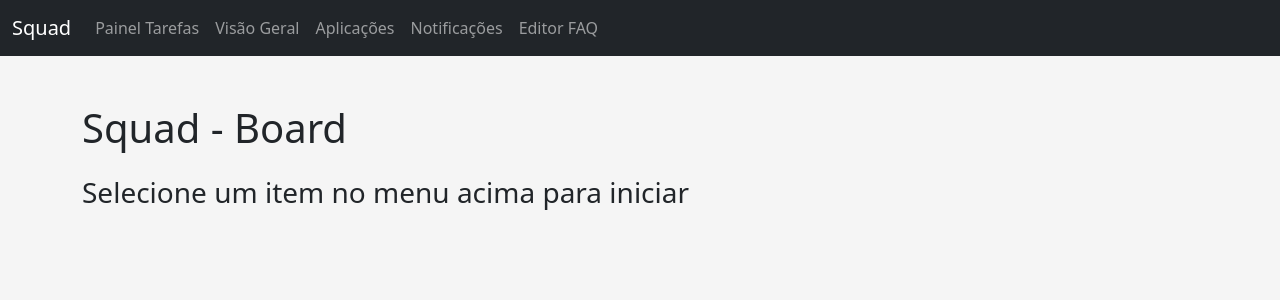
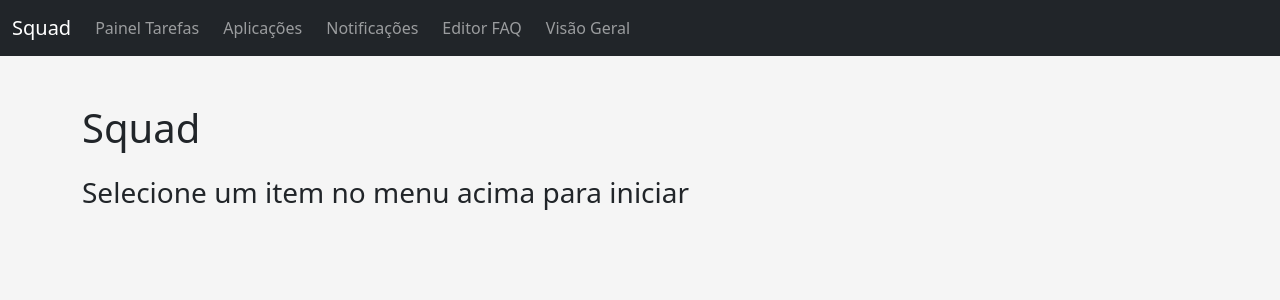
Before and after one commit to angelitocsg/squad-board, a React (Create React App) app: page /home in a window 1280 px wide. Shown: the top 300 px of the page. Built offline with nearby package versions, Linux system fonts and the light colour scheme.

Commit message:
Fix title and menus

```diff
--- a/public/index.html
+++ b/public/index.html
@@ -21,7 +21,7 @@
       work correctly both with client-side routing and a non-root public URL.
       Learn how to configure a non-root public URL by running `npm run build`.
     -->
-  <title>Squad - Board</title>
+  <title>Squad</title>
 </head>
 
 <body>
--- a/src/pages/board/useBoard.ts
+++ b/src/pages/board/useBoard.ts
@@ -151,6 +151,7 @@ const useBoard = () => {
   });
 
   useEffect(() => {
+    document.title = "Tarefas | Squad"
     loadData();
     // eslint-disable-next-line react-hooks/exhaustive-deps
   }, []);
--- a/src/pages/faq-editor/useFaqEditor.ts
+++ b/src/pages/faq-editor/useFaqEditor.ts
@@ -96,6 +96,7 @@ const useFaqEditor = () => {
   };
 
   useEffect(() => {
+    document.title = "FAQ | Squad"
     loadData();
     // eslint-disable-next-line react-hooks/exhaustive-deps
   }, []);
--- a/src/pages/home/index.tsx
+++ b/src/pages/home/index.tsx
@@ -1,7 +1,7 @@
 const HomePage = () => {
   return (
     <section className="container mt-5">
-      <h1 className="mb-4">Squad - Board</h1>
+      <h1 className="mb-4">Squad</h1>
       <h2 className="mb-4 h3">Selecione um item no menu acima para iniciar</h2>
     </section>
   );
--- a/src/pages/notifications/useNotifications.ts
+++ b/src/pages/notifications/useNotifications.ts
@@ -90,6 +90,10 @@ const useNotifications = () => {
     } catch {}
   }, [input_data]);
 
+  useEffect(() => {
+    document.title = "Notificações | Squad";
+  }, []);
+
   return {
     messages,
     notification,
--- a/src/pages/overview/useOverview.tsx
+++ b/src/pages/overview/useOverview.tsx
@@ -129,6 +129,7 @@ const useOverview = () => {
   }, [overview_tasks]);
 
   useEffect(() => {
+    document.title = "Visão Geral | Squad"
     loadData();
     // eslint-disable-next-line react-hooks/exhaustive-deps
   }, []);
--- a/src/pages/projects/containers/SummaryIndicators.tsx
+++ b/src/pages/projects/containers/SummaryIndicators.tsx
@@ -8,9 +8,7 @@ interface IProps {
 const SummaryIndicators = ({ indicators }: IProps) => {
   const resolveStatusBg = (status?: GmudStatus) => {
     const defClass = "card-body bg-opacity-75";
-    return status === GmudStatus.PENDENTE ||
-      status === GmudStatus.APROVADA ||
-      status === GmudStatus.AGENDADA
+    return status === GmudStatus.PENDENTE || status === GmudStatus.APROVADA
       ? `${defClass} bg-warning`
       : status === GmudStatus.EM_APROVACAO || status === GmudStatus.FALHA
       ? `${defClass} bg-danger`
@@ -18,6 +16,8 @@ const SummaryIndicators = ({ indicators }: IProps) => {
       ? `${defClass} bg-info`
       : status === GmudStatus.PUBLICADA
       ? `${defClass} bg-success`
+      : status === GmudStatus.AGENDADA
+      ? `${defClass} bg-primary`
       : `${defClass} bg-secondary`;
   };
 
--- a/src/pages/projects/useProject.ts
+++ b/src/pages/projects/useProject.ts
@@ -184,6 +184,7 @@ const useProject = () => {
   }, [gmuds]);
 
   useEffect(() => {
+    document.title = "Aplicações | Squad"
     loadData();
     // eslint-disable-next-line react-hooks/exhaustive-deps
   }, []);
--- a/src/shared/Navbar/index.tsx
+++ b/src/shared/Navbar/index.tsx
@@ -1,6 +1,13 @@
-import { Link } from "react-router-dom";
+import { Link, useLocation } from 'react-router-dom';
 
 const Navbar = () => {
+  const location = useLocation();
+
+  const getActiveCss = (link: string) => {
+    if (link === location.pathname) return "nav-link active";
+    else return "nav-link";
+  };
+
   return (
     <nav className="navbar navbar-expand-lg navbar-dark bg-dark">
       <div className="container-fluid">
@@ -18,33 +25,36 @@ const Navbar = () => {
         </button>
         <div className="collapse navbar-collapse" id="navbarSupportedContent">
           <ul className="navbar-nav me-auto mb-2 mb-lg-0">
-            <li className="nav-item">
-              <Link to="/board" className="nav-link">
+            <li className="nav-item pe-2">
+              <Link to="/board" className={getActiveCss("/board")}>
                 Painel Tarefas
               </Link>
             </li>
 
-            <li className="nav-item">
-              <Link to="/overview" className="nav-link">
-                Visão Geral
-              </Link>
-            </li>
-
-            <li className="nav-item">
-              <Link to="/projects" className="nav-link">
+            <li className="nav-item pe-2">
+              <Link to="/projects" className={getActiveCss("/projects")}>
                 Aplicações
               </Link>
             </li>
 
-            <li className="nav-item">
-              <Link to="/notifications" className="nav-link">
+            <li className="nav-item pe-2">
+              <Link
+                to="/notifications"
+                className={getActiveCss("/notifications")}
+              >
                 Notificações
               </Link>
             </li>
 
-            <li className="nav-item">
-              <Link to="/faq-editor" className="nav-link">
+            <li className="nav-item pe-2">
+              <Link to="/faq-editor" className={getActiveCss("/faq-editor")}>
                 Editor FAQ
+              </Link>
+            </li>
+
+            <li className="nav-item pe-2">
+              <Link to="/overview" className={getActiveCss("/overview")}>
+                Visão Geral
               </Link>
             </li>
           </ul>
```
